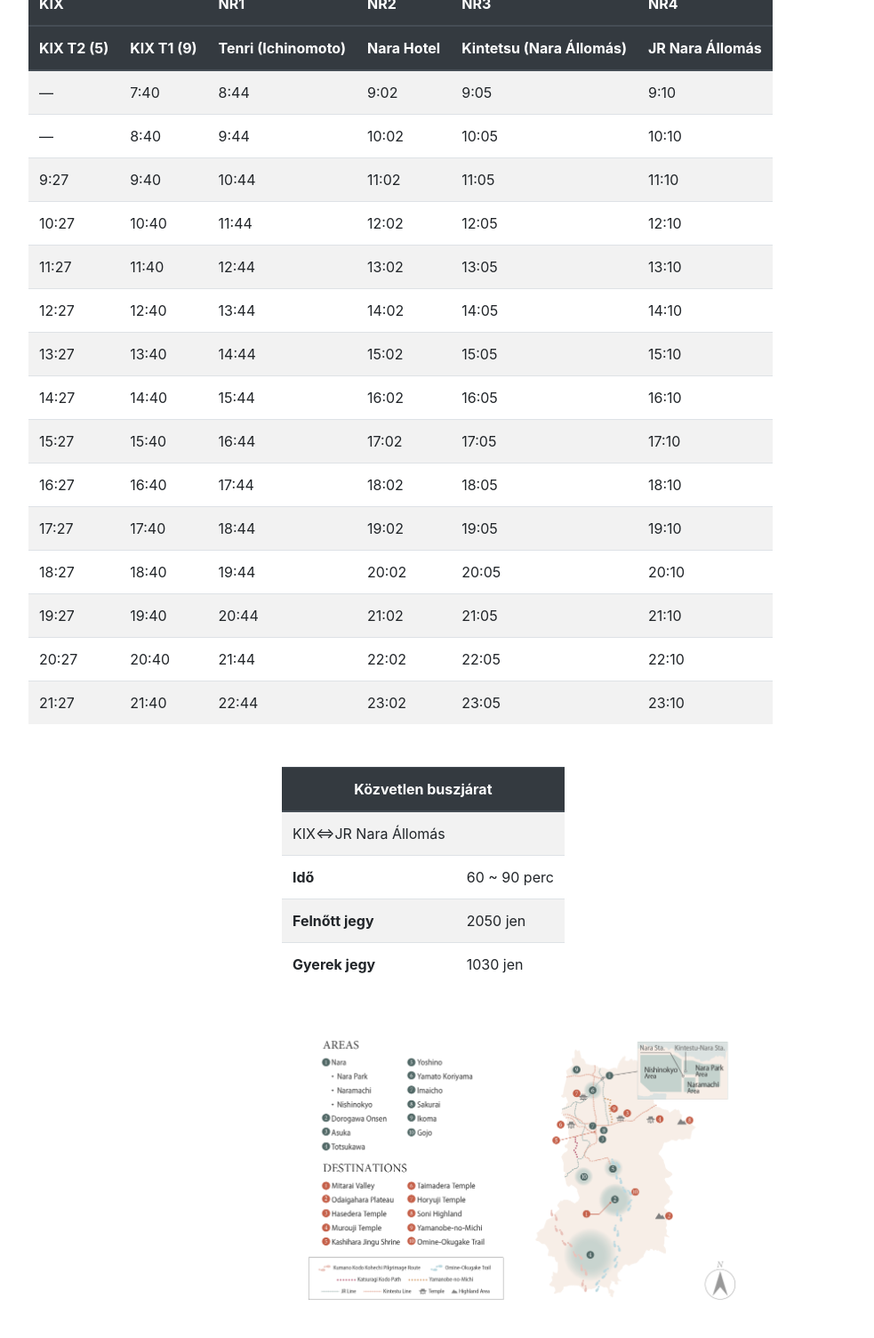
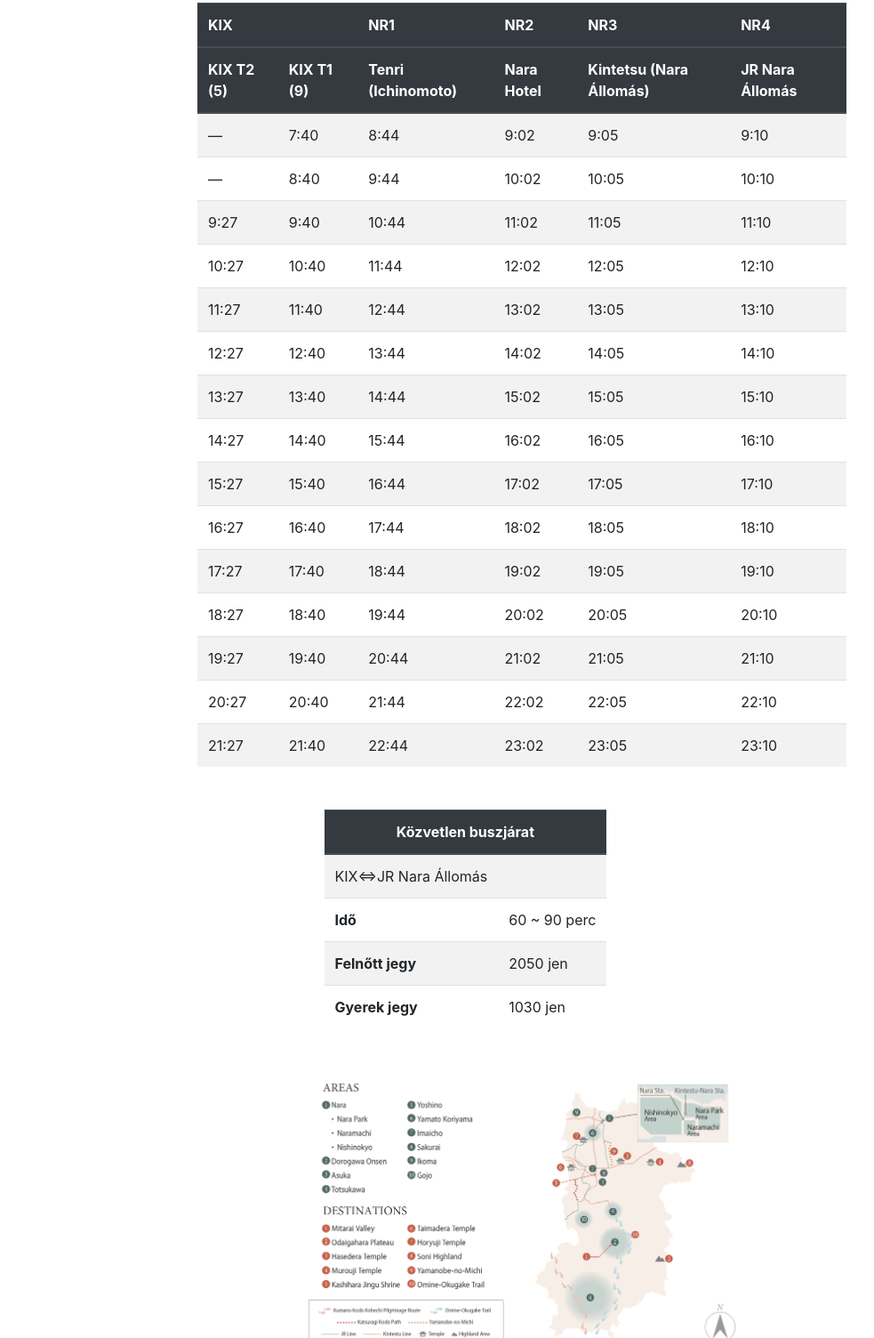
Before and after one commit to szenadam/webdev-assignment, a website: page kozlekedes.html in a window 1280 px wide. Shown: the part 1227-2731 px from the top of the page at 89% size, without its empty margins (53-1036 px from the left). Drawn offline with nearby package versions, Linux system fonts and the light colour scheme; files that its build step writes are made by us from their sources.

Commit message:
Fix tables int transport

```diff
--- a/kozlekedes.html
+++ b/kozlekedes.html
@@ -66,8 +66,8 @@
               <h1 class="text-center mt-5 mb-5">Közlekedés</h1>
             </div>
           </div>
-          <div class="row">
-            <div class="col-sm">
+          <div class="row justify-content-center">
+            <div class="col-lg-8 col-sm-12">
               <h4>JR Nara állomás → Kansai Nemzetközi reptér(KIX)</h4>
               <table class="table table-responsive table-striped mb-5">
                 <thead class="thead-dark">
@@ -221,8 +221,8 @@
               </table>
             </div>
           </div>
-          <div class="row">
-            <div class="col-sm">
+          <div class="row justify-content-center">
+            <div class="col-lg-8 col-sm-12">
               <h4>Kansai Nemzetközi Reptér(KIX) → JR Nara Állomás</h4>
               <table class="table table-responsive table-striped mb-5">
                 <thead class="thead-dark">
@@ -370,7 +370,7 @@
             </div>
           </div>
           <div class="row justify-content-center">
-            <div class="col-sm-6">
+            <div class="col-12 col-sm-10 col-md-5">
               <table class="table table-responsive table-striped mb-5">
                 <thead class="thead-dark">
                   <tr>
```
